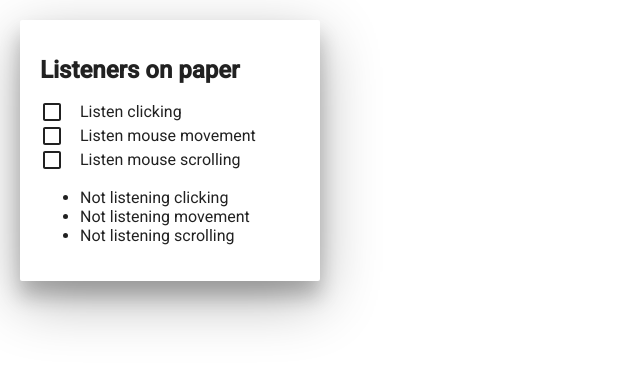
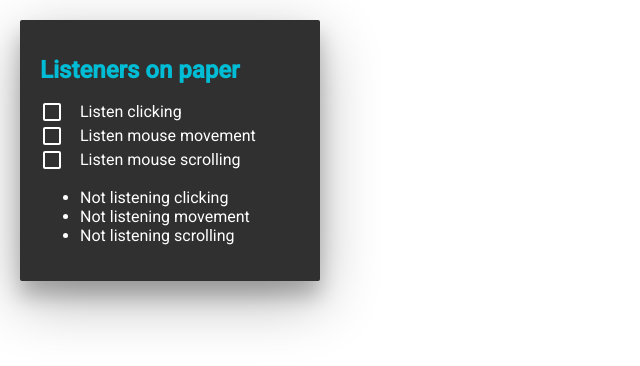
Before and after one commit to jnsrjl/over-react, a React (Create React App) app: page / in a window 1280 px wide. Shown: the top 366 px of the page, without its empty margins (0-640 px from the left). Built offline with nearby package versions, Linux system fonts and the light colour scheme; what react-tap-event-plugin would draw is missing.

Commit message:
Change theme; Reorganize imports

```diff
--- a/src/App.js
+++ b/src/App.js
@@ -1,14 +1,28 @@
 import React, { Component } from 'react';
+import darkBaseTheme from 'material-ui/styles/baseThemes/darkBaseTheme';
+import MuiThemeProvider from 'material-ui/styles/MuiThemeProvider';
+import getMuiTheme from 'material-ui/styles/getMuiTheme';
+import injectTapEventPlugin from 'react-tap-event-plugin';
+import {cyan500} from 'material-ui/styles/colors';
 import Paper from 'material-ui/Paper';
 import Checkbox from 'material-ui/Checkbox';
 
+// Needed for onTouchTap
+// http://stackoverflow.com/a/34015469/988941
+injectTapEventPlugin();
+
 const style = {
+  app: {
+    width: '100%',
+    height: '100%',
+  },
   paper: {
     width: 300,
     margin: 20,
     padding: 20,
   },
   h1: {
+    color: cyan500,
     fontSize: 24,
   }
 };
@@ -27,6 +41,7 @@ class App extends Component {
 
   render() {
     return (
+      <MuiThemeProvider muiTheme={ getMuiTheme(darkBaseTheme) }>
         <Paper style={ style.paper } id="paper" zDepth={5}>
           <h1 style={ style.h1 }>Listeners on paper</h1>
           <Checkbox
@@ -50,6 +65,7 @@ class App extends Component {
             <li id="onScroll">Not listening scrolling</li>
           </ul>
         </Paper>
+      </MuiThemeProvider>
     );
   }
 
--- a/src/index.js
+++ b/src/index.js
@@ -1,18 +1,10 @@
 import React from 'react';
 import ReactDOM from 'react-dom';
-import MuiThemeProvider from 'material-ui/styles/MuiThemeProvider';
-import injectTapEventPlugin from 'react-tap-event-plugin';
 import App from './App';
 import './index.css';
 
-// Needed for onTouchTap
-// http://stackoverflow.com/a/34015469/988941
-injectTapEventPlugin();
 
-ReactDOM.render((
-  <MuiThemeProvider>
-    <App />
-  </MuiThemeProvider>
-  ),
+ReactDOM.render(
+  <App />,
   document.getElementById('root')
 );
```
Lines whose indentation alone changed are shown as unchanged.
